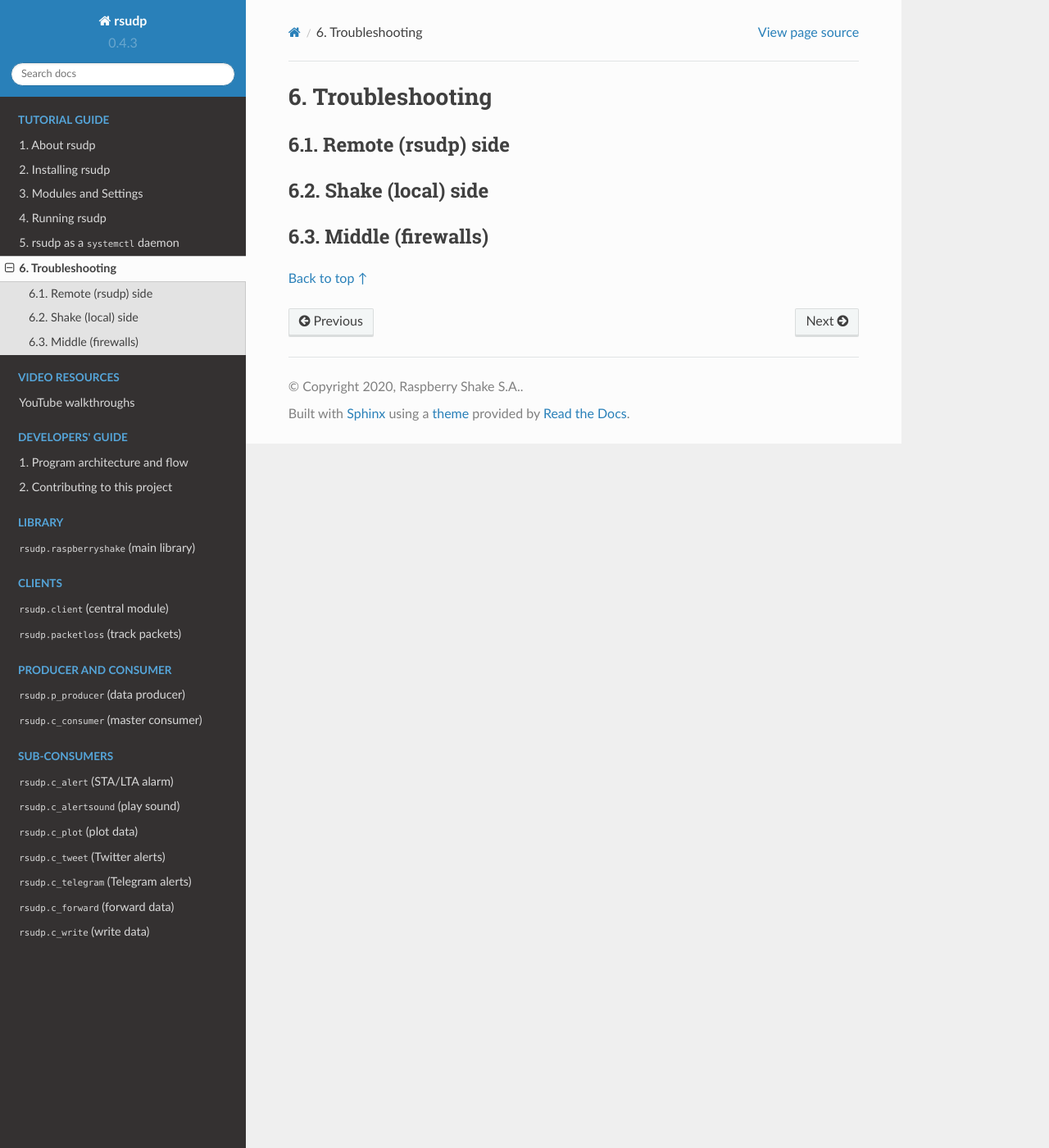
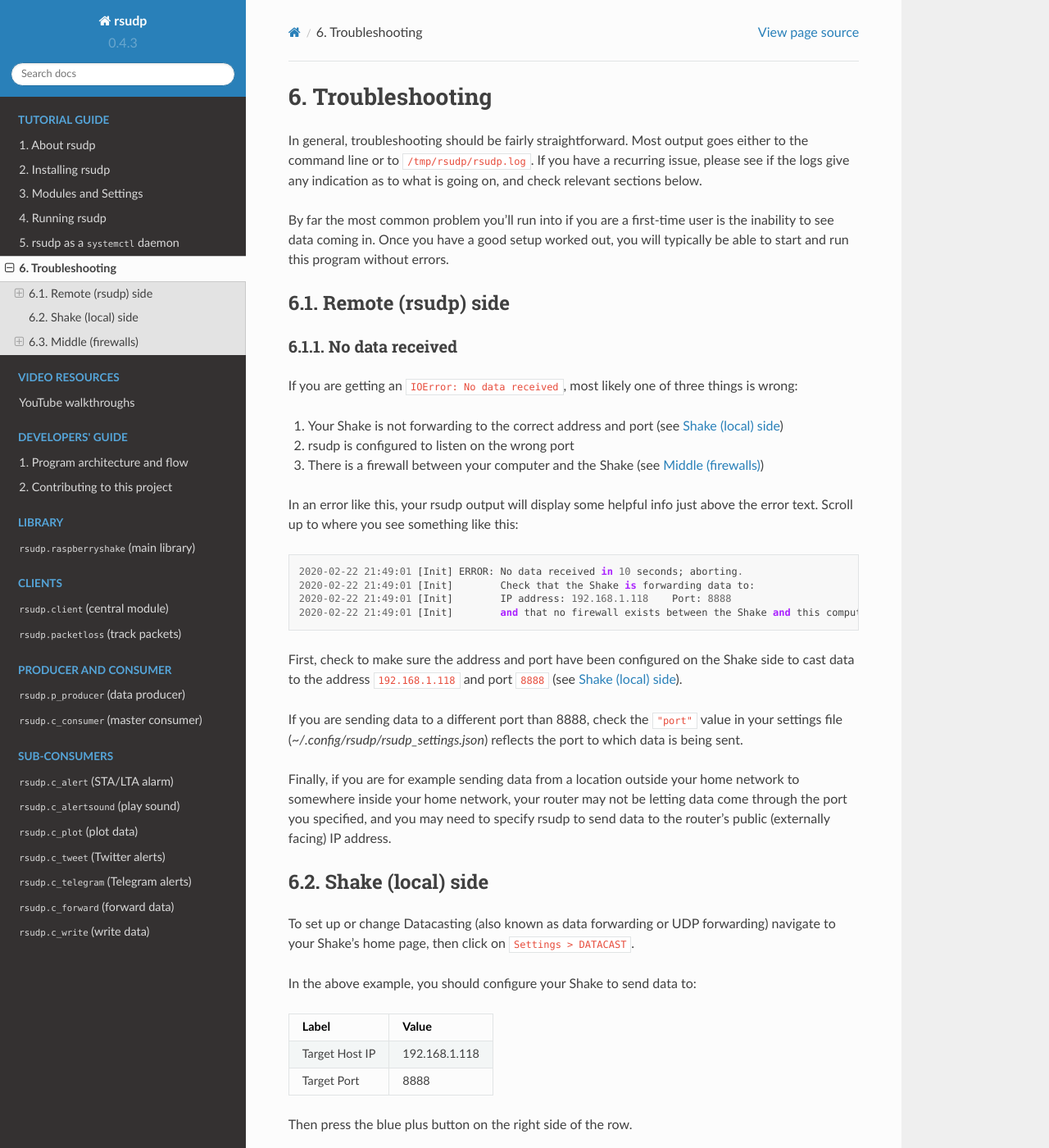
Before and after one commit to raspishake/rsudp, a Sphinx documentation site: the page built from docs/troubleshooting.rst, in a window 1280 px wide and 1400 px high. Shown: the whole window at 82% size. Built offline with Sphinx 7.4.7 and the Read the Docs theme 2.0.0, drawn with Linux system fonts in a browser that asks for light colours; the version number is read from the project's files by our own code; some of the changed text lies outside the part shown.

Commit message:
adding troubleshooting

```diff
--- a/docs/troubleshooting.rst
+++ b/docs/troubleshooting.rst
@@ -1,14 +1,130 @@
 Troubleshooting
 #################################################
+
+In general, troubleshooting should be fairly straightforward.
+Most output goes either to the command line or to ``/tmp/rsudp/rsudp.log``.
+If you have a recurring issue, please see if the logs give any indication
+as to what is going on, and check relevant sections below.
+
+By far the most common problem you'll run into if you are a first-time user
+is the inability to see data coming in. Once you have a good setup worked out,
+you will typically be able to start and run this program without errors.
+
+.. _remote:
 
 Remote (rsudp) side
 *************************************************
 
+No data received
+=================================================
+
+If you are getting an ``IOError: No data received``, most likely one of three
+things is wrong:
+
+#. Your Shake is not forwarding to the correct address and port (see :ref:`local`)
+#. rsudp is configured to listen on the wrong port
+#. There is a firewall between your computer and the Shake (see :ref:`middle`)
+
+In an error like this, your rsudp output will display some helpful info just
+above the error text. Scroll up to where you see something like this::
+
+    2020-02-22 21:49:01 [Init] ERROR: No data received in 10 seconds; aborting.
+    2020-02-22 21:49:01 [Init]        Check that the Shake is forwarding data to:
+    2020-02-22 21:49:01 [Init]        IP address: 192.168.1.118    Port: 8888
+    2020-02-22 21:49:01 [Init]        and that no firewall exists between the Shake and this computer.
+
+First, check to make sure the address and port have been configured on
+the Shake side to cast data to the address ``192.168.1.118`` and port ``8888``
+(see :ref:`local`).
+
+If you are sending data to a different port than 8888, check the ``"port"``
+value in your settings file (`~/.config/rsudp/rsudp_settings.json`) reflects
+the port to which data is being sent.
+
+Finally, if you are for example sending data from a location outside your home
+network to somewhere inside your home network, your router may not be letting
+data come through the port you specified, and you may need to specify rsudp to
+send data to the router's public (externally facing) IP address.
+
+.. _local:
+
 Shake (local) side
 *************************************************
+
+To set up or change Datacasting (also known as data forwarding or UDP forwarding)
+navigate to your Shake's home page, then click on ``Settings > DATACAST``.
+
+In the above example, you should configure your Shake to send data to:
+
+================= ================
+Label              Value
+================= ================
+Target Host IP     192.168.1.118
+Target Port        8888
+================= ================
+
+Then press the blue plus button on the right side of the row.
+
+.. _middle:
 
 Middle (firewalls)
 *************************************************
 
+Home network
+=================================================
+
+Almost every home router in existence has a firewall between the outside of the
+network it resides on and the "inside", i.e. the local in-home network it is
+responsible for. (If you're working on a :ref:`school-net`, this works slightly
+differently)
+
+Most home routers also have a feature called "Port Forwarding" which will forward
+data through the firewall from an external port to an internal port at a specific
+IP address.
+
+In rsudp's case: if we assume your Shake is somewhere else (i.e. not on your home
+network) then it will be forwarding data to the external side of your router, and
+you will need to tell your router to let that data through and where to send it.
+
+Let's look at the following configuration:
+
+============== ================ ======================
+Device          IP               Public or Private IP
+============== ================ ======================
+Your Shake      130.112.21.12    Public
+Your router     28.14.122.178    Public (external)
+Your router     192.168.1.1      Private (internal)
+Your computer   192.168.1.118    Private
+============== ================ ======================
+
+In this case, you must configure your Shake to forward UDP data to address
+28.14.122.178 at, for example, port 8888 (this is port 8888 on the external side
+of your router). Then, configure your router to forward data on external UDP port
+8888 to internal address 192.168.1.118 and port 8888.
+
+You should then be able to receive data on your computer.
+
+.. note::
+
+    Some internet service providers (ISPs) do not let you change your router's
+    settings yourself. In this case, you will need to call them and ask them to
+    configure port forwarding for external port 8888 to forward data to the same
+    port at the internal IP address 192.168.1.18.
+
+.. _school-net:
+
+School or university network
+=================================================
+
+If you are on a school or university network, often security is much more strict.
+In your home network, data is usually free to move around internally on the
+network. On school networks, individual devices are usually not allowed to talk
+much to each other. So even if your Shake is on the internal network, you may
+still need to talk to the school's IT team in order to give your Shake permission
+to send data to another computer on the network.
+
+They may be able to help with configuration of the setup as well, although they
+usually have difficult jobs, so don't be too hard on them!
+
 
 `Back to top ↑ <#top>`_
```
Also changed, not shown: 1 other file.
